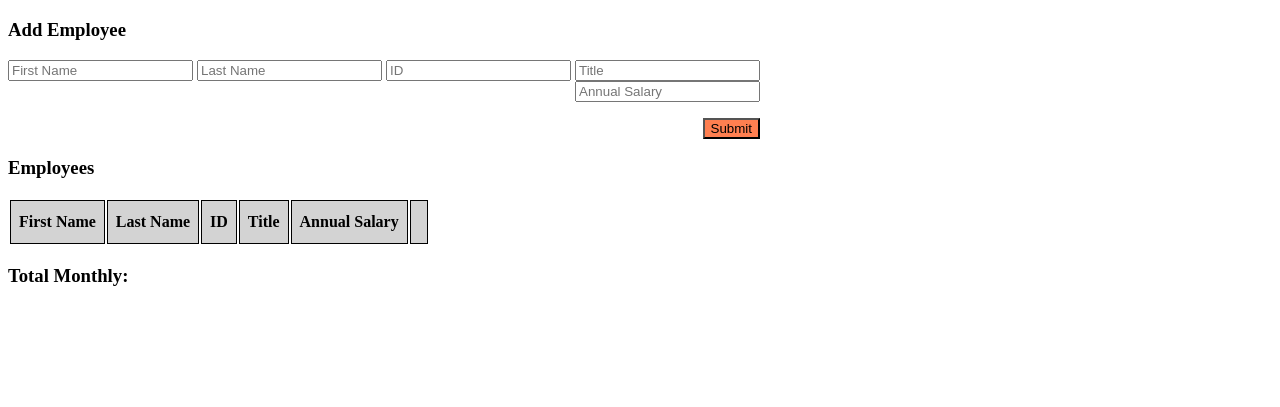
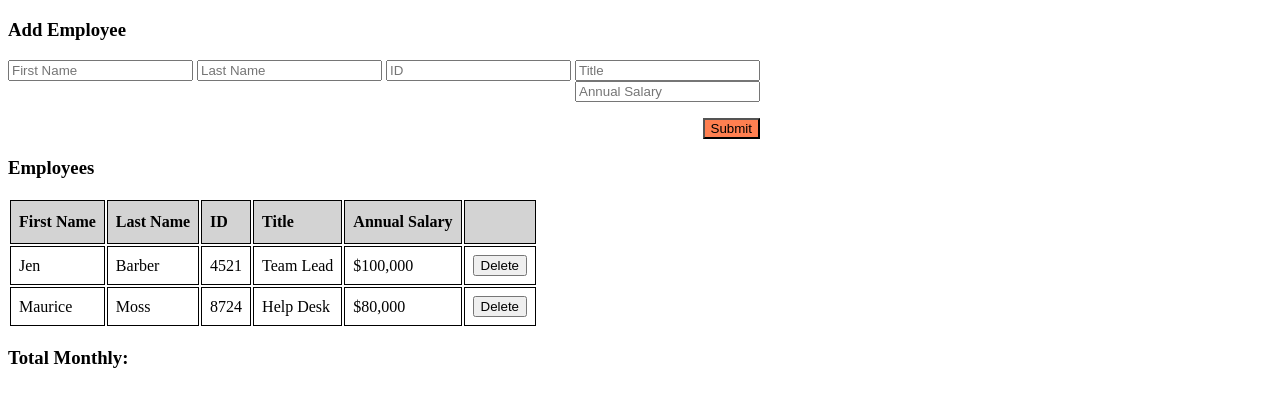
Before and after one commit to jma503/weekend-salary-calculator, a plain HTML site: page index.html in a window 1280 px wide. Shown: the part 101-508 px from the top of the page. Drawn offline with Linux system fonts and the light colour scheme.

Commit message:
Almost complete, I need to calculate monthly costs

```diff
--- a/index.html
+++ b/index.html
@@ -32,13 +32,27 @@
                 <th>Annual Salary</th>
                 <th></th>
             </tr>
+            <tr>
+                <td>Jen</td>
+                <td>Barber</td>
+                <td>4521</td>
+                <td>Team Lead</td>
+                <td>$100,000</td>
+                <td><button onClick = 'deleteRow(event)' class="Employees">Delete</button></td>
+            </tr>
+            <tr>
+                <td>Maurice</td>
+                <td>Moss</td>
+                <td>8724</td>
+                <td>Help Desk</td>
+                <td>$80,000</td>
+                <td><button onClick = 'deleteRow(event)' class="Employees">Delete</button></td>
+            </tr>
         </thead>
         <tbody id="employeeData">
         </tbody>
     </table>
-    </div>
-        <div>
-            <h3>Total Monthly: <span id="total-monthly-cost"></span></h3>
+            <h3>Total Monthly: <span id="totalMonthlyCost"></span></h3>
         </div>
     <script src="calculator.js"></script>
 </body>
```
Also changed, not shown: calculator.js (+11 -0 lines).
